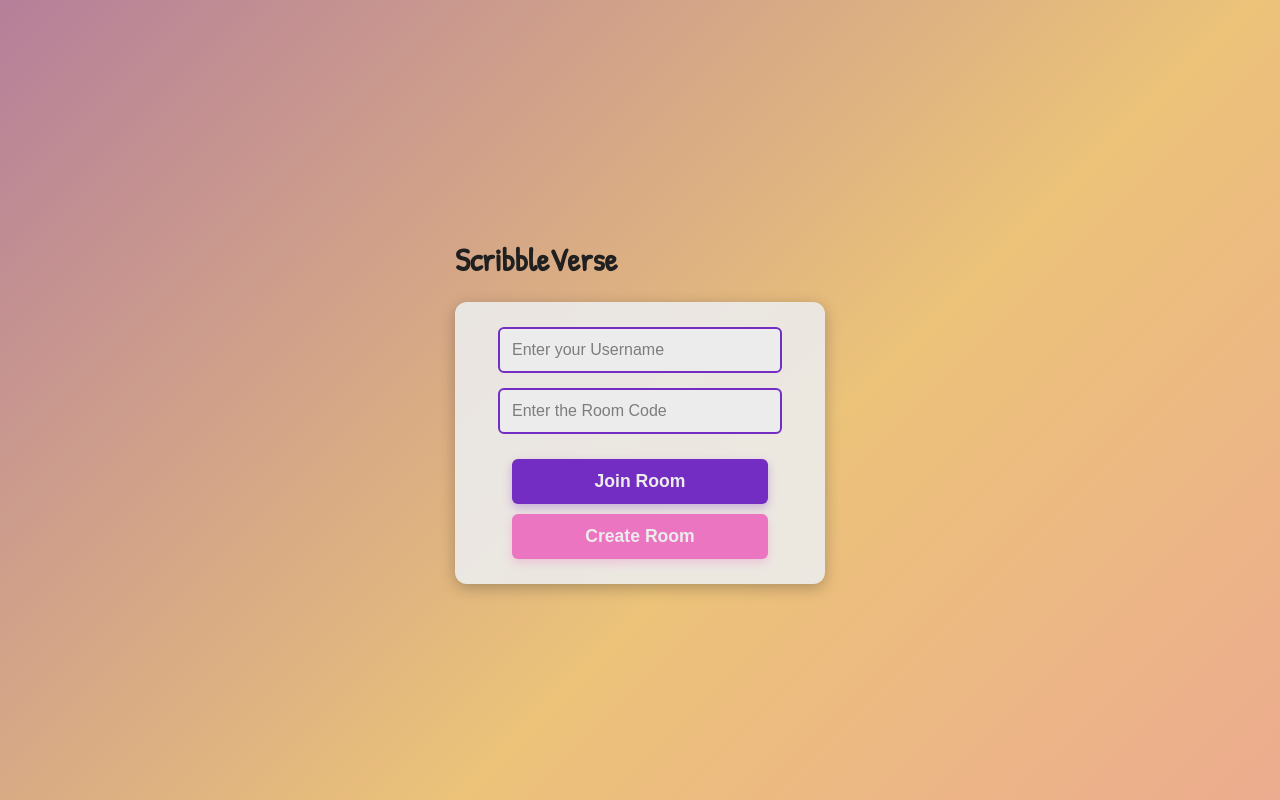
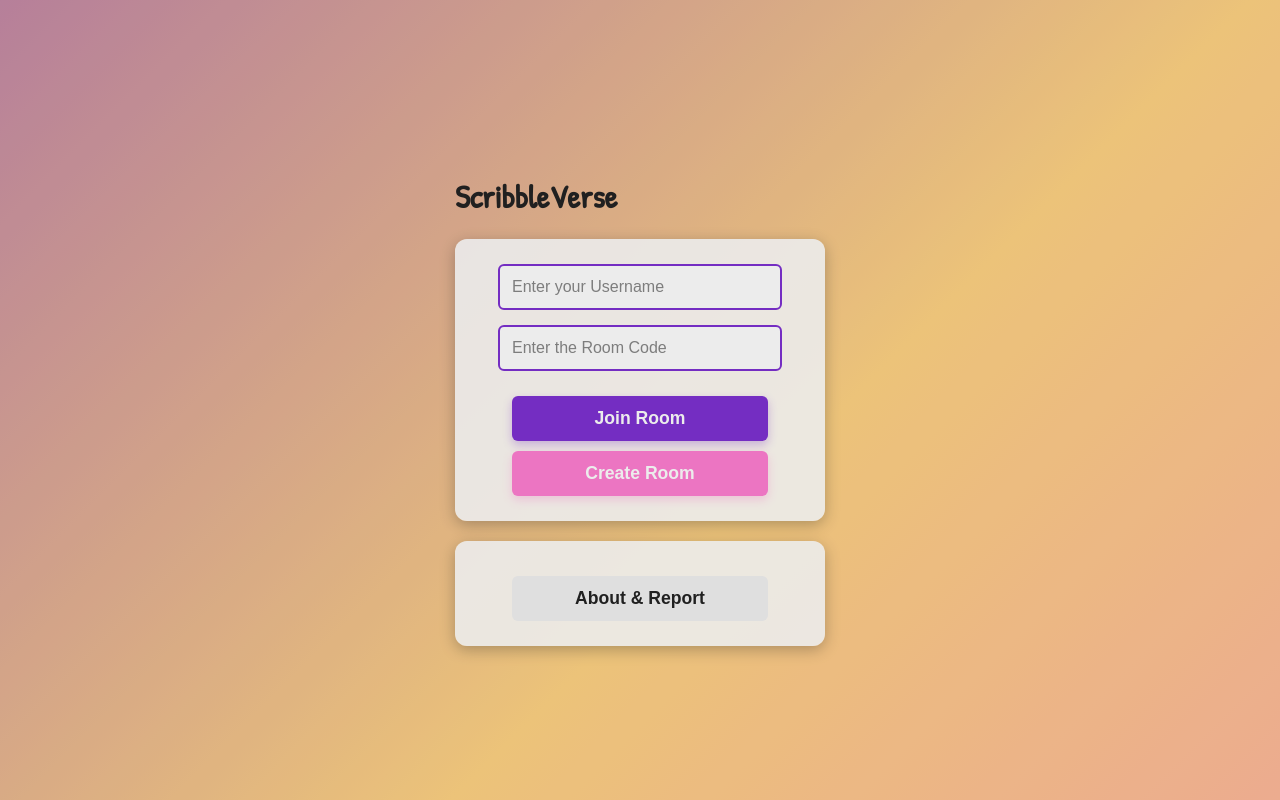
Before and after one commit to itzbenjamin17/Real-Time-Drawing-Game, a Flask app: page / in a window 1280 px wide. Run offline with Flask 3, Linux system fonts and the light colour scheme.

Commit message:
Connected the reporting pages.

```diff
--- a/v0.1/templates/index.html
+++ b/v0.1/templates/index.html
@@ -17,6 +17,9 @@
                 <button type="submit" name="join" value="true">Join Room</button>
                 <button type="submit" name="create" value="true">Create Room</button>
             </form>
+            <form action="{{ url_for('about') }}" method="POST">
+                <button type="submit" name="about" value="true">About & Report</button>
+            </form>
         </div>
     </div>
     </div>
```
